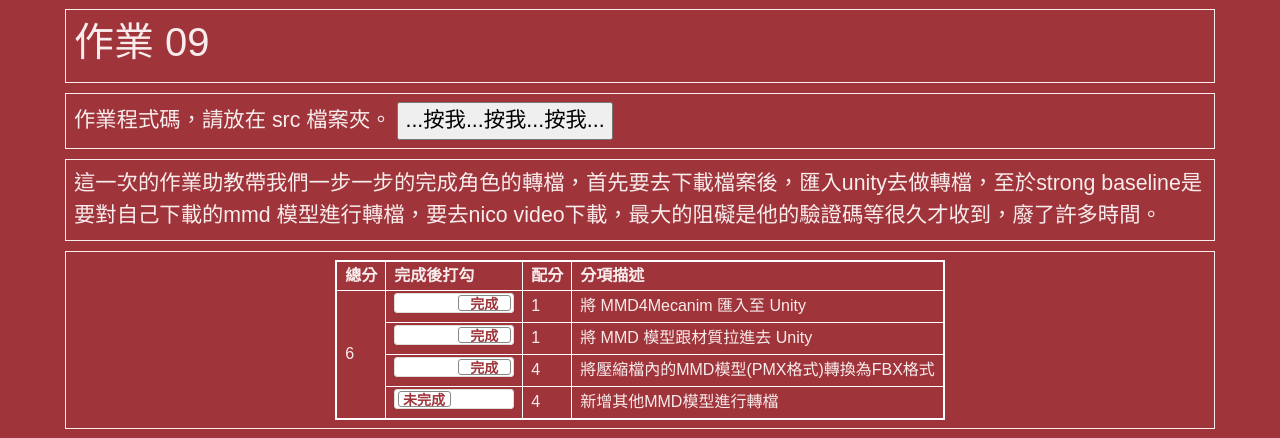
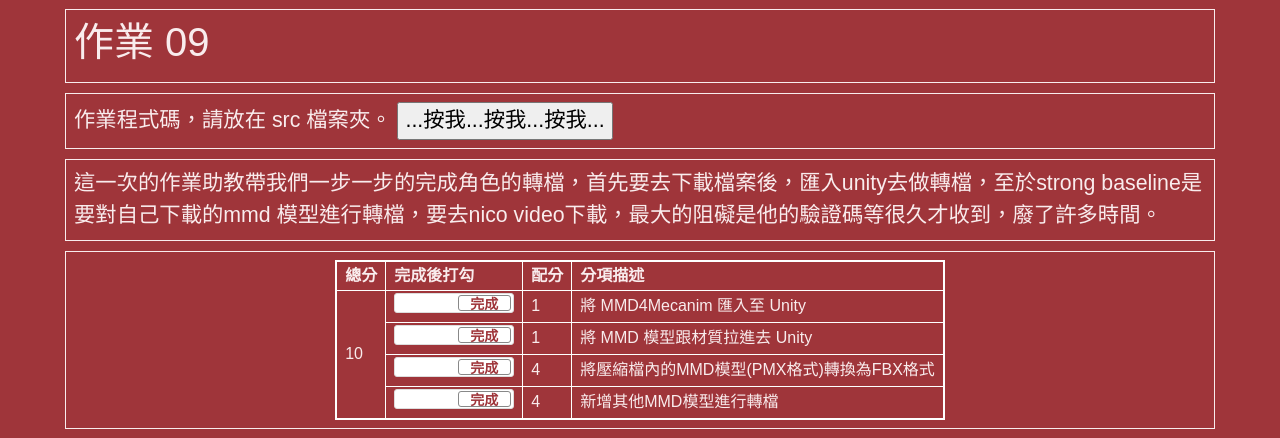
Before and after one commit to NTUT-CG-Lab/ca2022f-hw-t10959005, a plain HTML site: page hw09/index.html in a window 1280 px wide. Shown: the top 438 px of the page. Drawn offline with nearby package versions, Linux system fonts and the light colour scheme.

Commit message:
Update index.html

```diff
--- a/hw09/index.html
+++ b/hw09/index.html
@@ -241,7 +241,7 @@
           <td>將壓縮檔內的MMD模型(PMX格式)轉換為FBX格式</td>
         </tr>
         <tr>
-          <td><input type="checkbox" class="flipswitch" id="myCheckbox4" unchecked="checked" ></td>
+          <td><input type="checkbox" class="flipswitch" id="myCheckbox4" checked="checked" ></td>
           <td id='m4'>4</td>
           <td>新增其他MMD模型進行轉檔</td>
         </tr>
```
